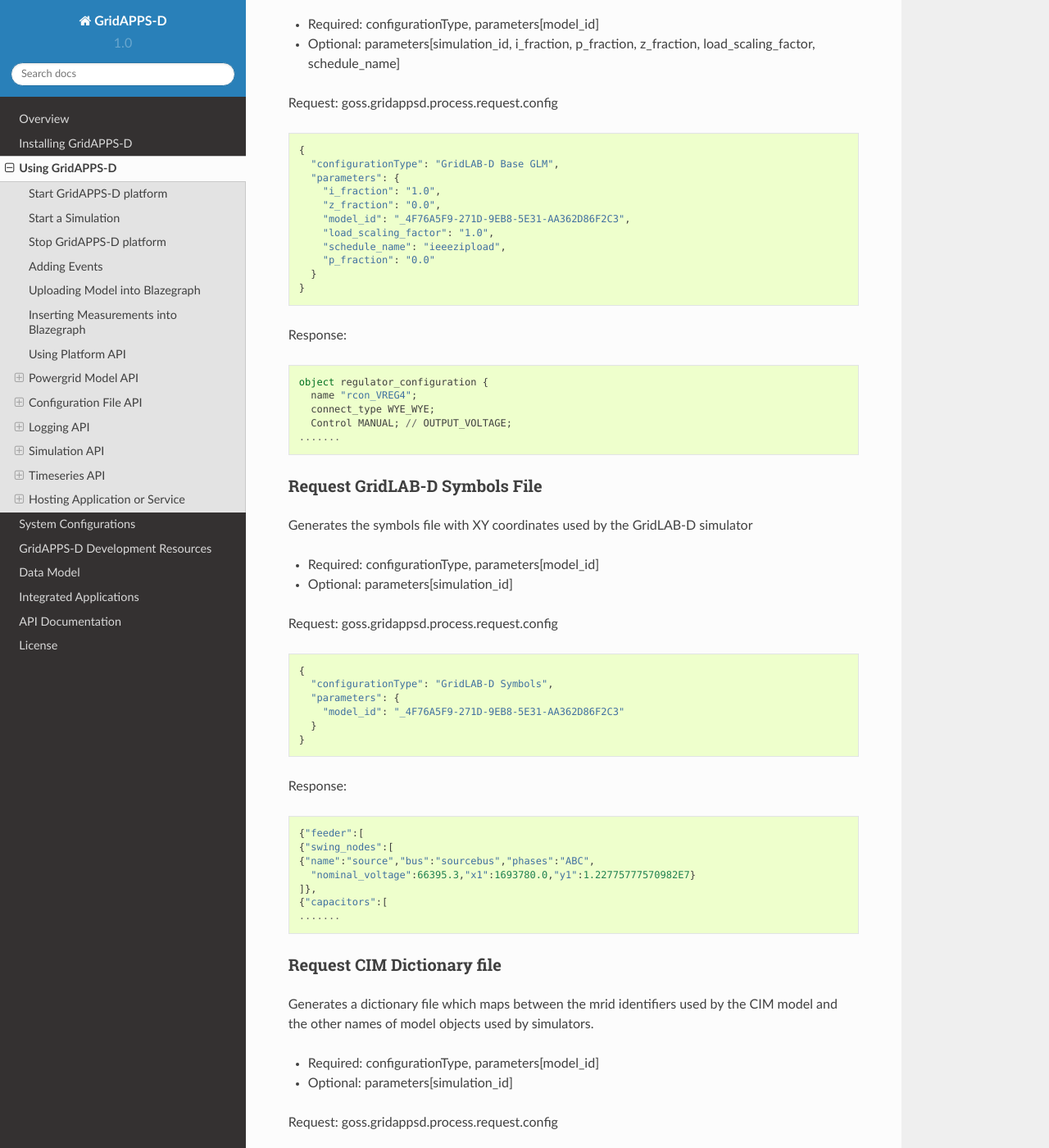
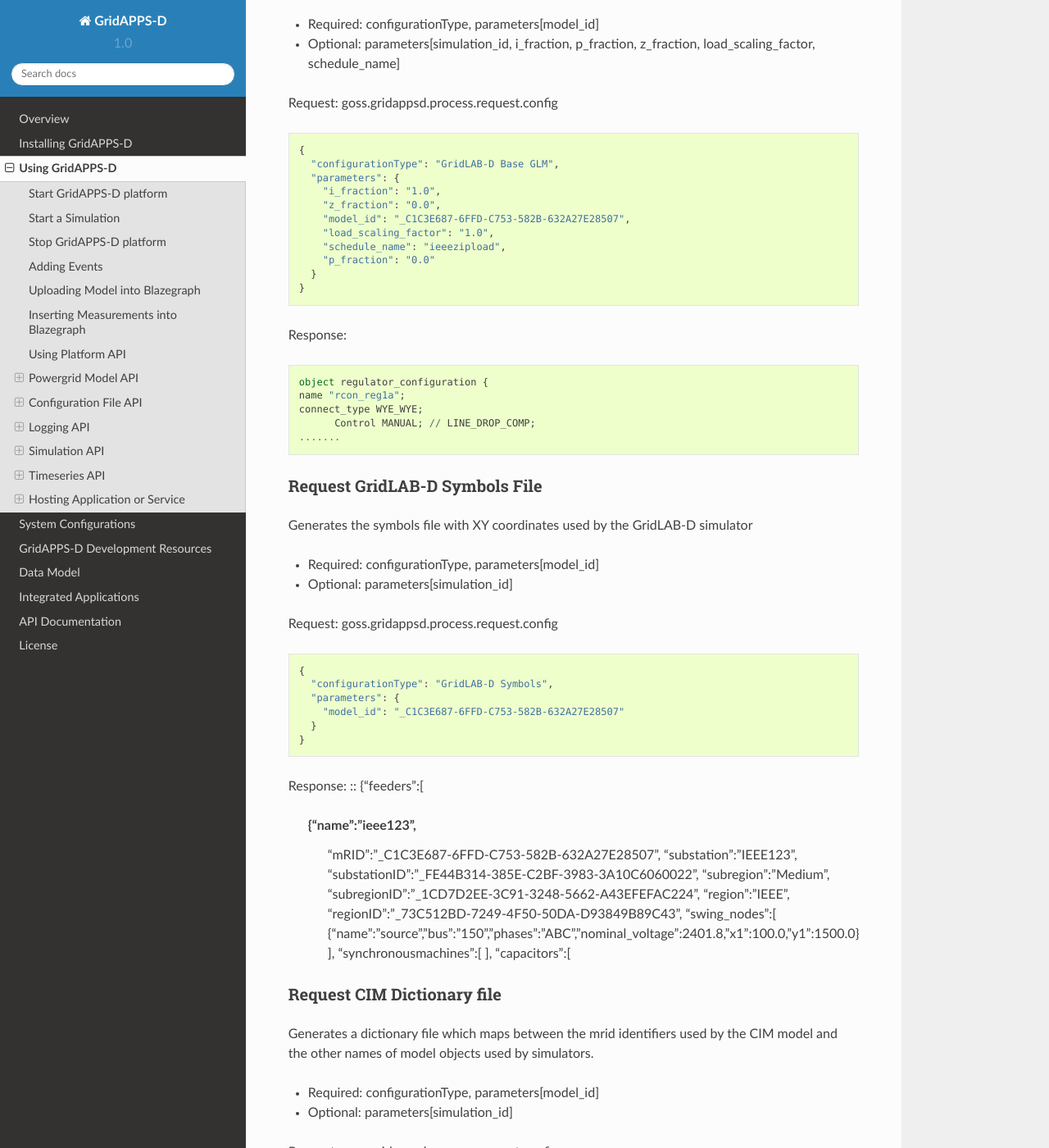
Before and after one commit to ericstephan/gridappsd-docs, a Sphinx documentation site: the page built from docs/source/using_gridappsd/index.rst, in a window 1280 px wide and 1400 px high, scrolled down 17161 px. Shown: the whole window at 82% size. Built offline with Sphinx 7.4.7 and the Read the Docs theme 2.0.0, drawn with Linux system fonts in a browser that asks for light colours; some of the changed text lies outside the part shown.

Commit message:
Update config_data_manager.rst

```diff
--- a/docs/source/using_gridappsd/api_examples/config_data_manager.rst
+++ b/docs/source/using_gridappsd/api_examples/config_data_manager.rst
@@ -14,14 +14,14 @@
     "parameters": {
       "load_scaling_factor": "1.0",
       "i_fraction": "1.0",
-      "model_id": "_4F76A5F9-271D-9EB8-5E31-AA362D86F2C3",
+      "model_id": "_C1C3E687-6FFD-C753-582B-632A27E28507",
       "p_fraction": "0.0",
       "simulation_id": "12345",
       "z_fraction": "0.0",
       "simulation_broker_host": "localhost",
       "simulation_name": "ieee8500",
       "simulation_duration": "60",
-      "simulation_start_time": "2018-02-18 00:00:00",
+      "simulation_start_time": "1518958800",
       "solver_method": "NR",
       "schedule_name": "ieeezipload",
       "simulation_broker_port": "61616",
@@ -48,7 +48,7 @@
     "parameters": {
       "i_fraction": "1.0",
       "z_fraction": "0.0",
-      "model_id": "_4F76A5F9-271D-9EB8-5E31-AA362D86F2C3",
+      "model_id": "_C1C3E687-6FFD-C753-582B-632A27E28507",
       "load_scaling_factor": "1.0",
       "schedule_name": "ieeezipload",
       "p_fraction": "0.0"
@@ -59,9 +59,9 @@
 ::
 
   object regulator_configuration {
-    name "rcon_VREG4";
-    connect_type WYE_WYE;
-    Control MANUAL; // OUTPUT_VOLTAGE;
+  name "rcon_reg1a";
+  connect_type WYE_WYE;
+	Control MANUAL; // LINE_DROP_COMP;
   .......
 
 Request GridLAB-D Symbols File
@@ -77,19 +77,27 @@
   {
     "configurationType": "GridLAB-D Symbols",
     "parameters": {
-      "model_id": "_4F76A5F9-271D-9EB8-5E31-AA362D86F2C3"
+      "model_id": "_C1C3E687-6FFD-C753-582B-632A27E28507"
     }
   }
 
 Response:
 ::
-
-  {"feeder":[
-  {"swing_nodes":[
-  {"name":"source","bus":"sourcebus","phases":"ABC",
-    "nominal_voltage":66395.3,"x1":1693780.0,"y1":1.22775777570982E7}
-  ]},
-  {"capacitors":[
+{"feeders":[
+  {"name":"ieee123",
+    "mRID":"_C1C3E687-6FFD-C753-582B-632A27E28507",
+    "substation":"IEEE123",
+    "substationID":"_FE44B314-385E-C2BF-3983-3A10C6060022",
+    "subregion":"Medium",
+    "subregionID":"_1CD7D2EE-3C91-3248-5662-A43EFEFAC224",
+    "region":"IEEE",
+    "regionID":"_73C512BD-7249-4F50-50DA-D93849B89C43",
+    "swing_nodes":[
+    {"name":"source","bus":"150","phases":"ABC","nominal_voltage":2401.8,"x1":100.0,"y1":1500.0}
+    ],
+    "synchronousmachines":[
+    ],
+    "capacitors":[
   .......
 
 
@@ -105,7 +113,7 @@
 
   {
     "configurationType":"CIM Dictionary",
-    "parameters":{"model_id":"_4F76A5F9-271D-9EB8-5E31-AA362D86F2C3"}
+    "parameters":{"model_id":"_C1C3E687-6FFD-C753-582B-632A27E28507"}
    }
 
 Response:
@@ -156,7 +164,7 @@
 
   {
     "configurationType":"CIM Feeder Index",
-    "parameters":{"model_id":"_4F76A5F9-271D-9EB8-5E31-AA362D86F2C3"}
+    "parameters":{"model_id":"_C1C3E687-6FFD-C753-582B-632A27E28507"}
    }
 
 Response:
@@ -180,7 +188,7 @@
 
   {
     "configurationType":"CIM Feeder Index",
-    "parameters":{"model_id":"_4F76A5F9-271D-9EB8-5E31-AA362D86F2C3"}
+    "parameters":{"model_id":"_C1C3E687-6FFD-C753-582B-632A27E28507"}
    }
 
 Response:
@@ -225,14 +233,14 @@
     "parameters": {
       "load_scaling_factor": "1.0",
       "i_fraction": "1.0",
-      "model_id": "_4F76A5F9-271D-9EB8-5E31-AA362D86F2C3",
+      "model_id": "_C1C3E687-6FFD-C753-582B-632A27E28507",
       "p_fraction": "0.0",
       "simulation_id": "12345",
       "z_fraction": "0.0",
       "simulation_broker_host": "localhost",
       "simulation_name": "ieee8500",
       "simulation_duration": "60",
-      "simulation_start_time": "2018-02-18 00:00:00",
+      "simulation_start_time": "1518958800",
       "solver_method": "NR",
       "schedule_name": "ieeezipload",
       "simulation_broker_port": "61616",
@@ -259,7 +267,7 @@
     "parameters": {
       "i_fraction": "1.0",
       "z_fraction": "0.0",
-      "model_id": "_4F76A5F9-271D-9EB8-5E31-AA362D86F2C3",
+      "model_id": "_C1C3E687-6FFD-C753-582B-632A27E28507",
       "load_scaling_factor": "1.0",
       "schedule_name": "ieeezipload",
       "p_fraction": "0.0"
@@ -288,7 +296,7 @@
   {
     "configurationType": "DSS Coordinate",
     "parameters": {
-      "model_id": "_4F76A5F9-271D-9EB8-5E31-AA362D86F2C3"
+      "model_id": "_C1C3E687-6FFD-C753-582B-632A27E28507"
     }
   }
 
```
